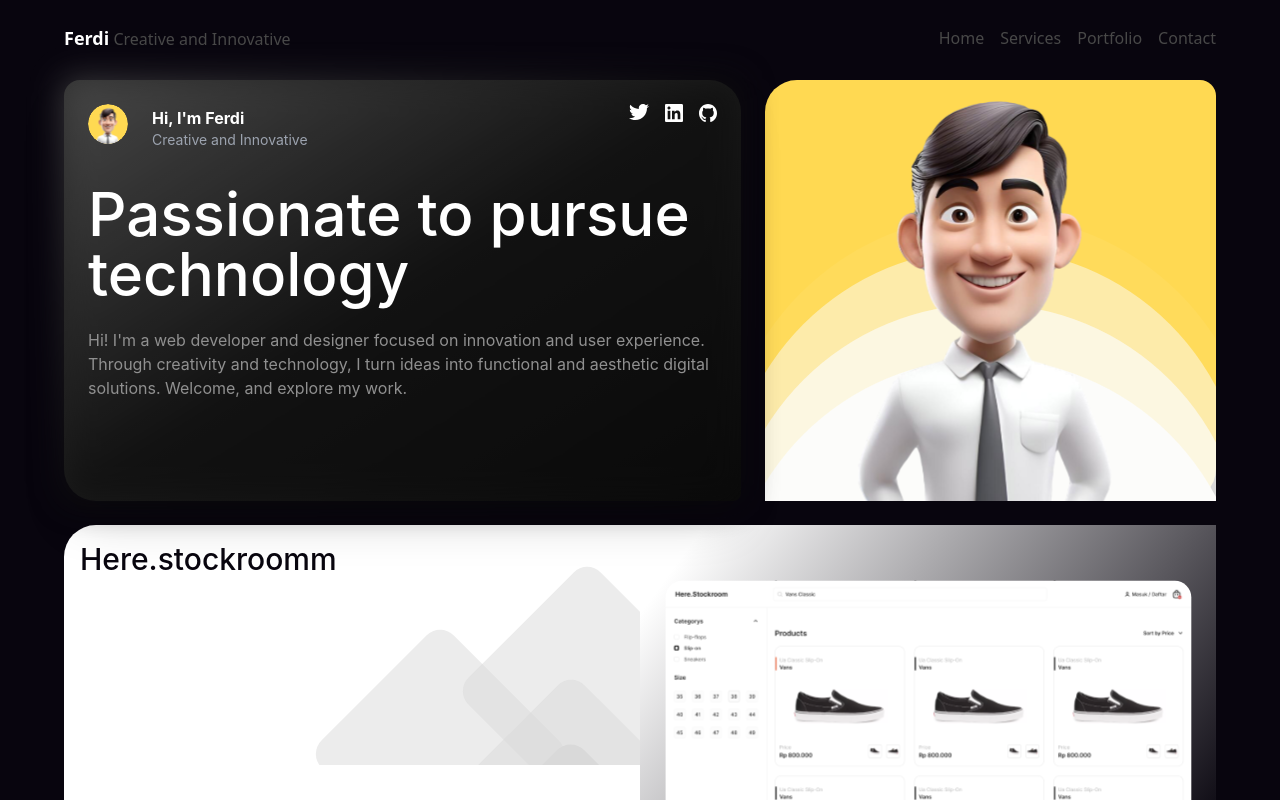
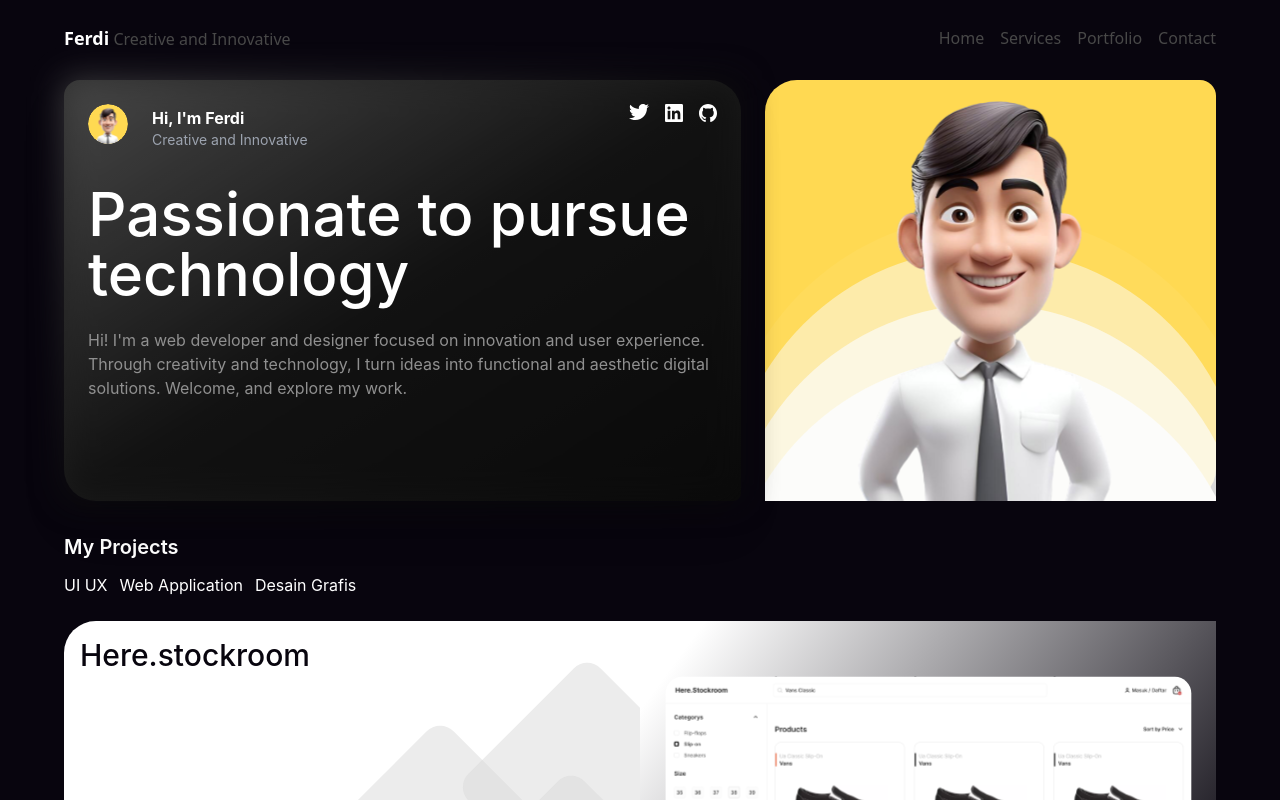
Before and after one commit to iniiferdi/PointSalesFront, a React (Vite) app: page / in a window 1280 px wide. Shown: the top 800 px of the page. Built offline with nearby package versions, Linux system fonts and the light colour scheme.

Commit message:
category porto

```diff
--- a/src/App.jsx
+++ b/src/App.jsx
@@ -135,9 +135,18 @@
           </div>
         </div>
 
+        <div className="flex flex-col gap-3">
+        <h1 className='text-white mt-8 font-semibold text-xl'>My Projects</h1>
+        <div className="flex flex-row gap-3 text-white">
+          <a href="">UI UX</a>
+          <a href="">Web Application</a>
+          <a href="">Desain Grafis</a>
+        </div>
+        </div>
+
         <div className="bg-white w-full rounded-two mt-6 flex flex-col xl:flex-row ">
           <div className="p-4 xl:w-1/2 h-60 relative flex overflow-hidden">
-            <h1 className="font-medium text-primary text-3xl">Here.stockroomm</h1>
+            <h1 className="font-medium text-primary text-3xl">Here.stockroom</h1>
             <img className="absolute bottom-0 text-center -right-20 justify-between " src={segitSvg} alt="Decoration" />
           </div>
           <div className="xl:w-1/2">
```
